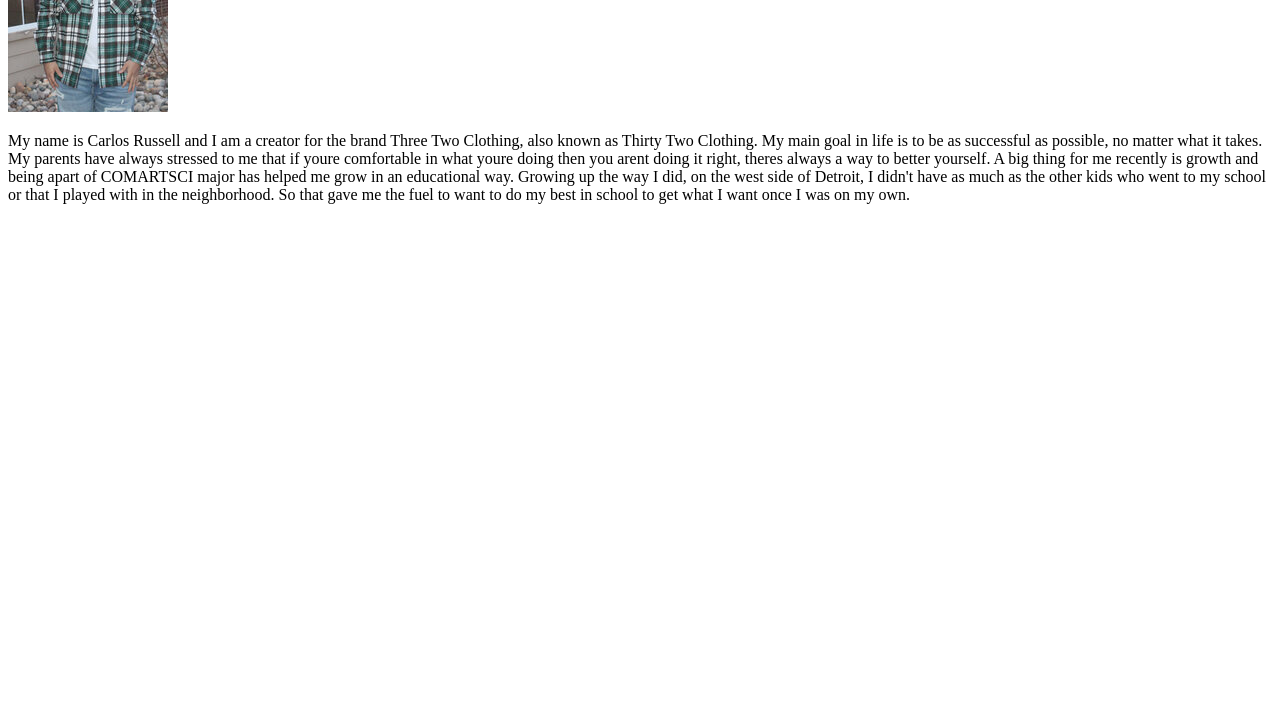
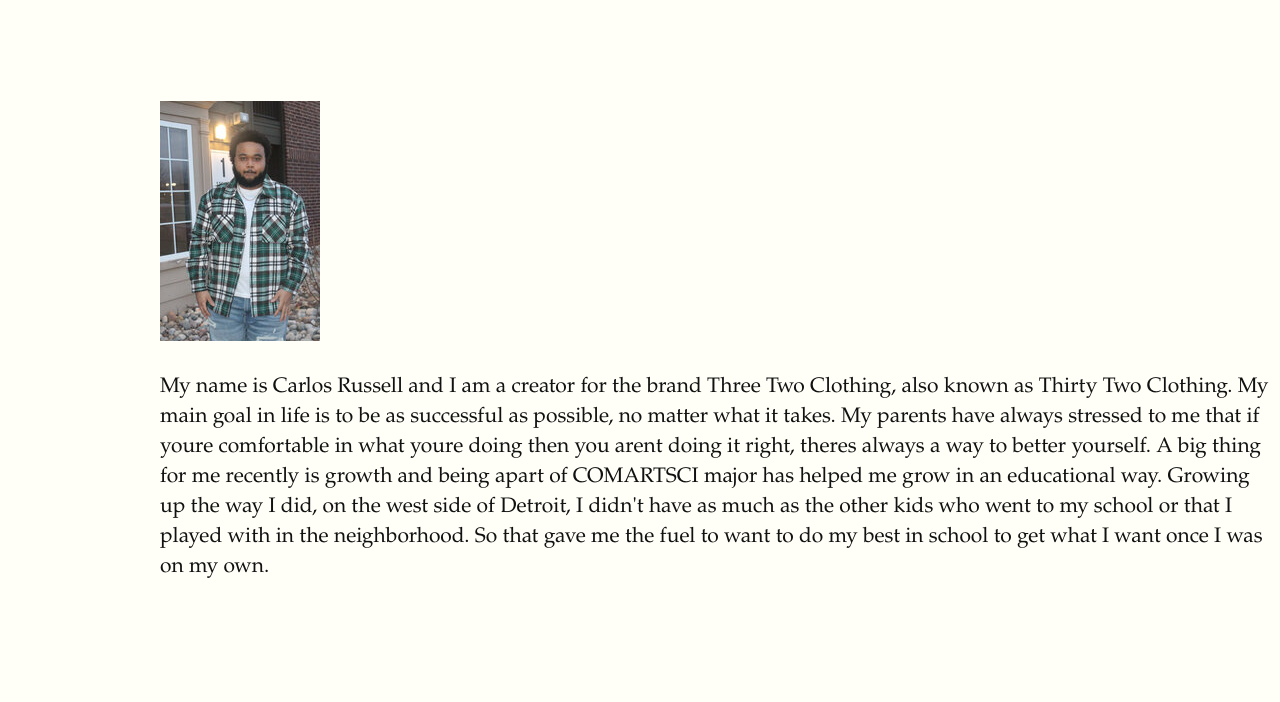
Before and after one commit to CarlosRussell13/MI349_FinalProject, a plain HTML site: page More!.html in a window 1280 px wide. Shown: the part 311-1013 px from the top of the page. Before the commit the page ends 800 px from the top, so only its background shows below. Drawn offline with Linux system fonts and the light colour scheme; a web font is replaced by a local one.

Commit message:
final submission

```diff
--- a/More!.html
+++ b/More!.html
@@ -4,7 +4,7 @@
     <meta charset="utf-8">
 
     <meta name="viewport" content="width=device-width, initial-scale=1.0">
-    <link rel="stylesheet" href="style.css">
+    <link rel="stylesheet" href="tufte.css">
     <title>More About Me</title>
 </head>
 <body>
```
